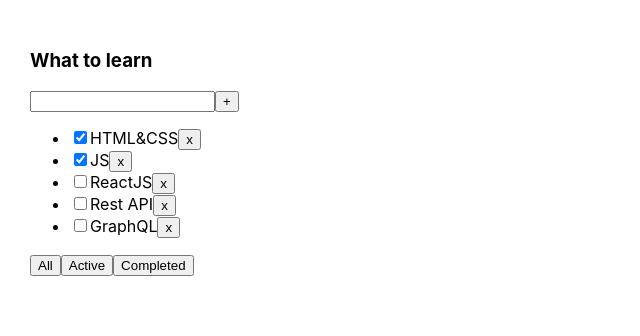
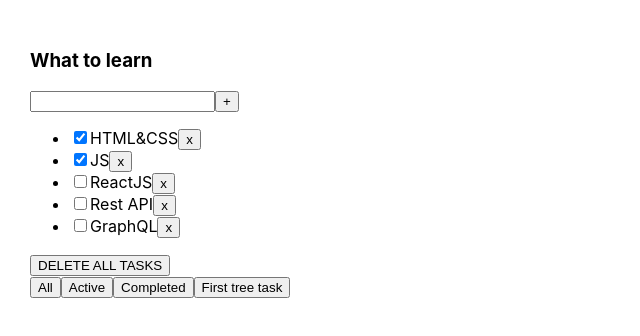
Before and after one commit to Photi31/todo-dopHw, a React (Create React App) app: page / in a window 1280 px wide. Shown: the top 336 px of the page, without its empty margins (0-640 px from the left). Built offline with nearby package versions, Linux system fonts and the light colour scheme.

Commit message:
added delete all tasks button. added filter first three task.

```diff
--- a/src/App.tsx
+++ b/src/App.tsx
@@ -2,7 +2,7 @@
 import './App.css';
 import {Todolist} from './Todolist';
 
-export type FilterValuesType = "all" | "active" | "completed";
+export type FilterValuesType = "all" | "active" | "completed" | "three";
 
 //Hi guys!
 //1. Let's create a 'DELETE ALL TASKS' button, and place it above the filter buttons
@@ -35,6 +35,10 @@
         {id: 5, title: "GraphQL", isDone: false},
     ]);
 
+    function deleteTask () {
+        setTasks([])
+    }
+
     function removeTask(id: number) {
         let filteredTasks = tasks.filter(t => t.id != id);
         setTasks(filteredTasks);
@@ -50,6 +54,9 @@
     if (filter === "completed") {
         tasksForTodolist = tasks.filter(t => t.isDone === true);
     }
+    if (filter === "three") {
+        tasksForTodolist = tasks.filter(t => tasks.indexOf(t) < 3);
+    }
 
     function changeFilter(value: FilterValuesType) {
         setFilter(value);
@@ -60,7 +67,8 @@
             <Todolist title="What to learn"
                       tasks={tasksForTodolist}
                       removeTask={removeTask}
-                      changeFilter={changeFilter}/>
+                      changeFilter={changeFilter}
+                      deleteTask={deleteTask}/>
         </div>
     );
 }
--- a/src/Todolist.tsx
+++ b/src/Todolist.tsx
@@ -12,6 +12,7 @@
     tasks: Array<TaskType>
     removeTask: (taskId: number) => void
     changeFilter: (value: FilterValuesType) => void
+    deleteTask: () => void
 }
 
 export function Todolist(props: PropsType) {
@@ -30,6 +31,7 @@
                 </li>)
             }
         </ul>
+        <button onClick={ props.deleteTask }>DELETE ALL TASKS</button>
         <div>
             <button onClick={ () => { props.changeFilter("all") } }>
                 All
@@ -39,6 +41,9 @@
             </button>
             <button onClick={ () => { props.changeFilter("completed") } }>
                 Completed
+            </button>
+            <button onClick={ () => { props.changeFilter("three") } }>
+                First tree task
             </button>
         </div>
     </div>
```
Also changed, not shown: src/Tasks.tsx (deleted, +0 -50 lines).
